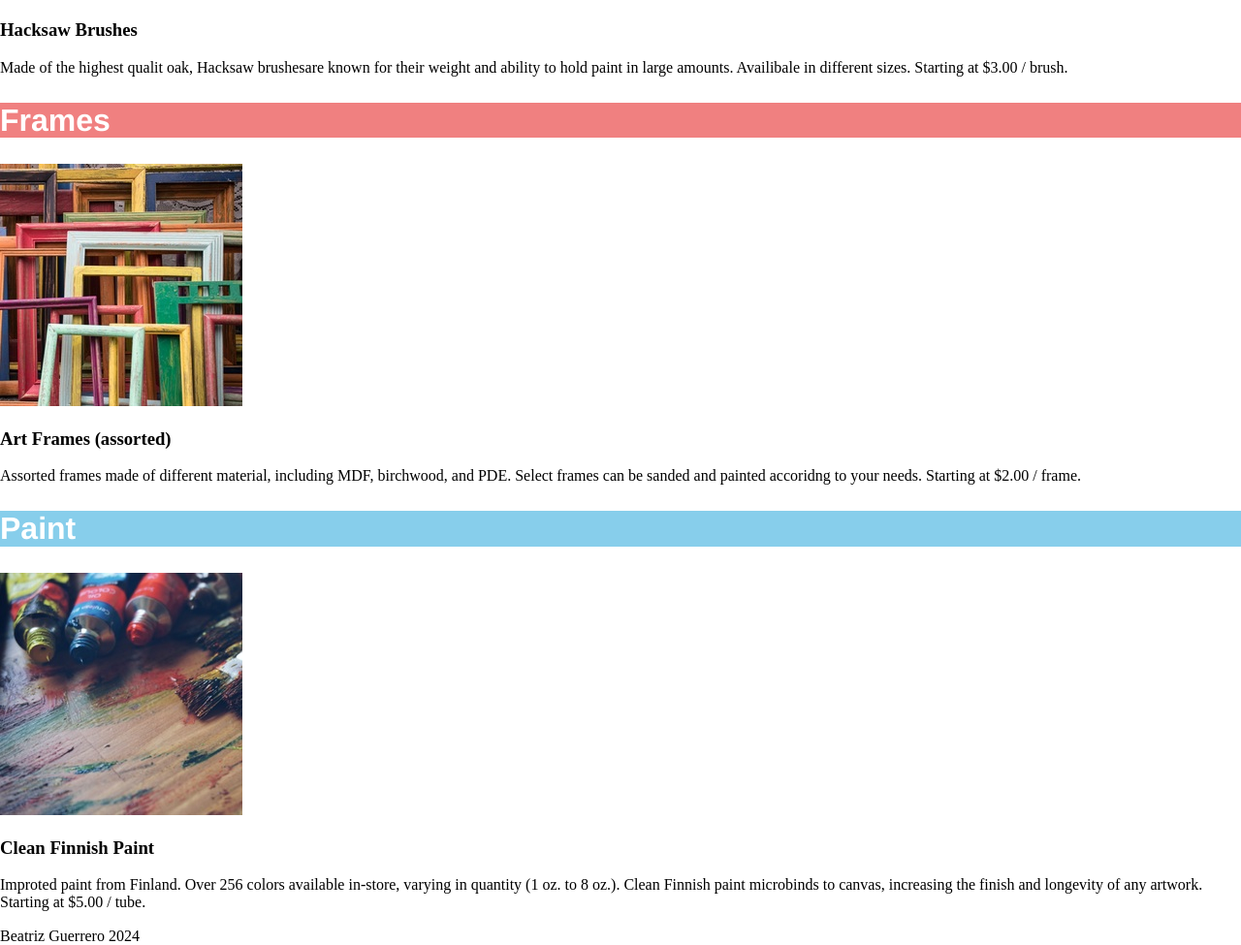
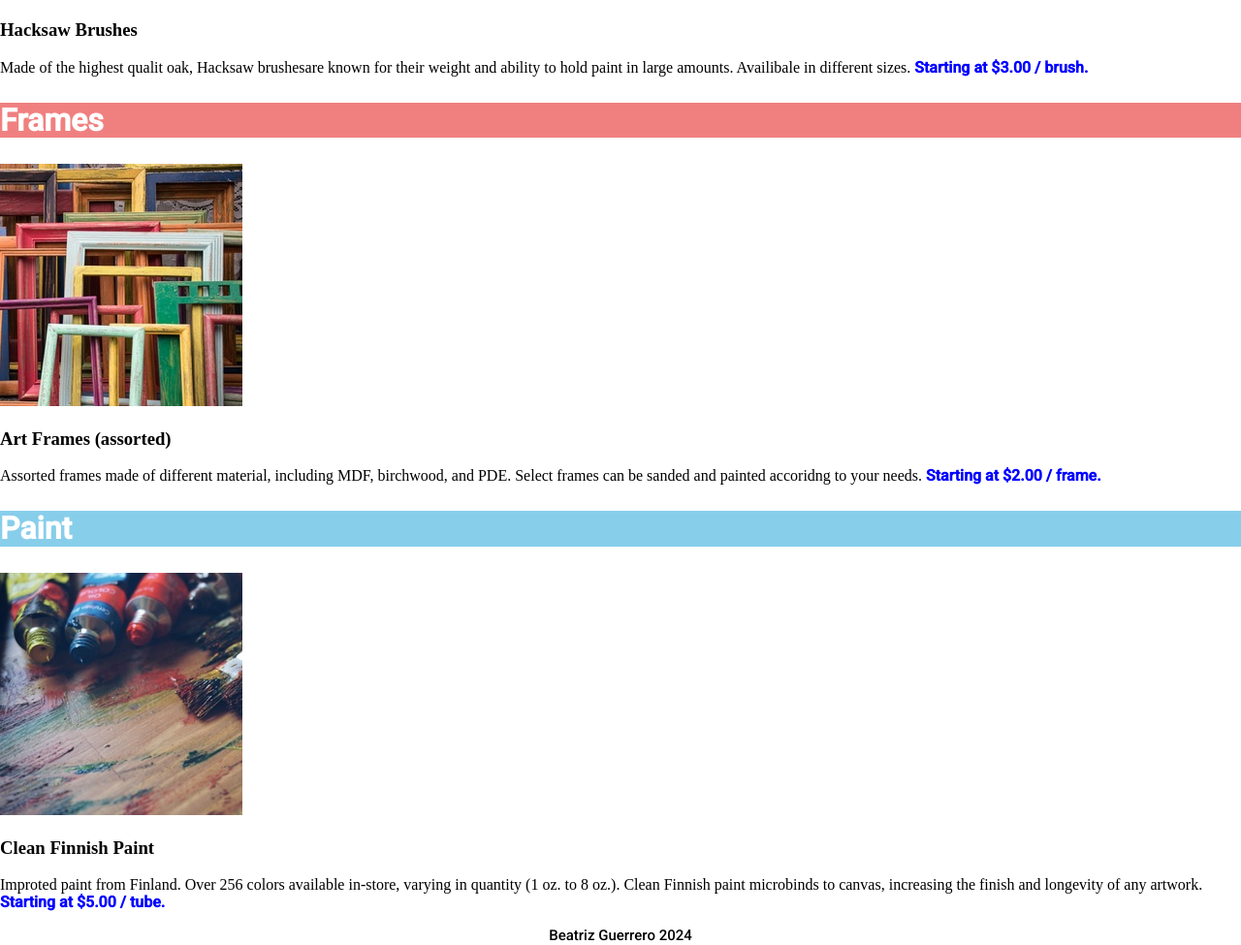
Before and after one commit to Beatriz-G/dasmotos-arts-and-crafts, a plain HTML site: page index.html in a window 1280 px wide. Shown: the part 565-1540 px from the top of the page at 97% size. Drawn offline with Linux system fonts and the light colour scheme.

Commit message:
Added final touches to html and css

```diff
--- a/css/main.css
+++ b/css/main.css
@@ -1,6 +1,5 @@
 header h1 {
-    font-family: Helvetica;
-    font-size: 100px;
+    font-family: "Roboto", sans-serif;    font-size: 100px;
     font-weight: bold;
     color: khaki;
     text-align: center;
@@ -9,8 +8,7 @@ header h1 {
 }
 
 #brushes h2{
-    font-family: Helvetica;
-    font-size: 32px;
+    font-family: "Roboto", sans-serif;    font-size: 32px;
     font-weight: bold;
     color: white;
     background-color: mediumspringgreen;
@@ -18,17 +16,26 @@ header h1 {
 }
 
 #frames h2 {
-    font-family: Helvetica;
-    font-size: 32px;
+    font-family: "Roboto", sans-serif;    font-size: 32px;
     font-weight: bold;
     color: white;
     background-color: lightcoral;
 }
 
 #paint h2 {
-    font-family: Helvetica;
-    font-size: 32px;
+    font-family: "Roboto", sans-serif;    font-size: 32px;
     font-weight: bold;
     color: white;
     background-color: skyblue;
 }
+
+span {
+    font-family: "Roboto", sans-serif;    font-weight: bold;
+    color: blue;
+}
+
+footer {
+    font-family: "Roboto", sans-serif;
+    font-size: 15px;
+    text-align: center;
+}
--- a/index.html
+++ b/index.html
@@ -8,6 +8,7 @@
         <link rel="stylesheet" href="css/main.css">
         <meta name="viewport" content="width=device-width, initial-scale=1.0">
         <meta name="robots" content="noindex">
+        <link href="https://fonts.googleapis.com/css2?family=Roboto:wght@500&display=swap" rel="stylesheet">
     </head>
     <body>
         <header>
@@ -20,7 +21,8 @@
                 <h3>Hacksaw Brushes</h3>
                 <p>Made of the highest qualit oak, Hacksaw brushesare known for
                     their weight and ability to hold paint in large amounts. Availibale
-                    in different sizes. Starting at $3.00 / brush.</p>
+                    in different sizes. <span>Starting at $3.00 / brush.</span>
+                </p>
             </section>
             <section id="frames">
                 <h2>Frames</h2>
@@ -28,7 +30,7 @@
                 <h3>Art Frames (assorted)</h3>
                 <p>Assorted frames made of different  material, including MDF, birchwood,
                     and PDE. Select frames can be sanded and painted accoridng to your needs.
-                    Starting at $2.00 / frame.
+                    <span>Starting at $2.00 / frame.</span>
                 </p>
             </section>
             <section id="paint">
@@ -37,7 +39,7 @@
                 <h3>Clean Finnish Paint</h3>
                 <p>Improted paint from Finland. Over 256 colors available in-store, varying in quantity
                     (1 oz. to 8 oz.). Clean Finnish paint microbinds to canvas, increasing the finish and longevity
-                    of any artwork. Starting at $5.00 / tube.
+                    of any artwork. <span>Starting at $5.00 / tube.</span>
                 </p>
             </section>
             <footer>
```
